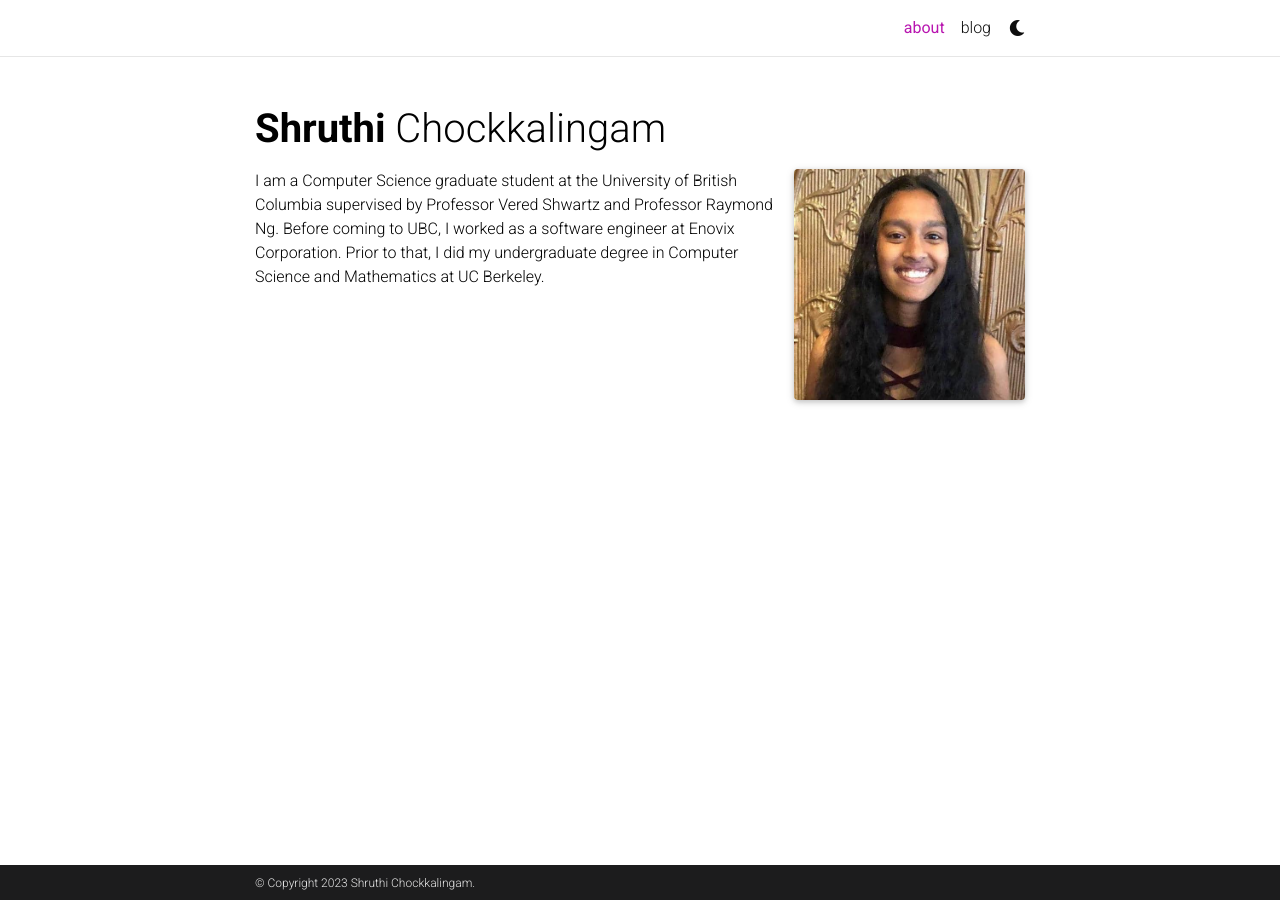
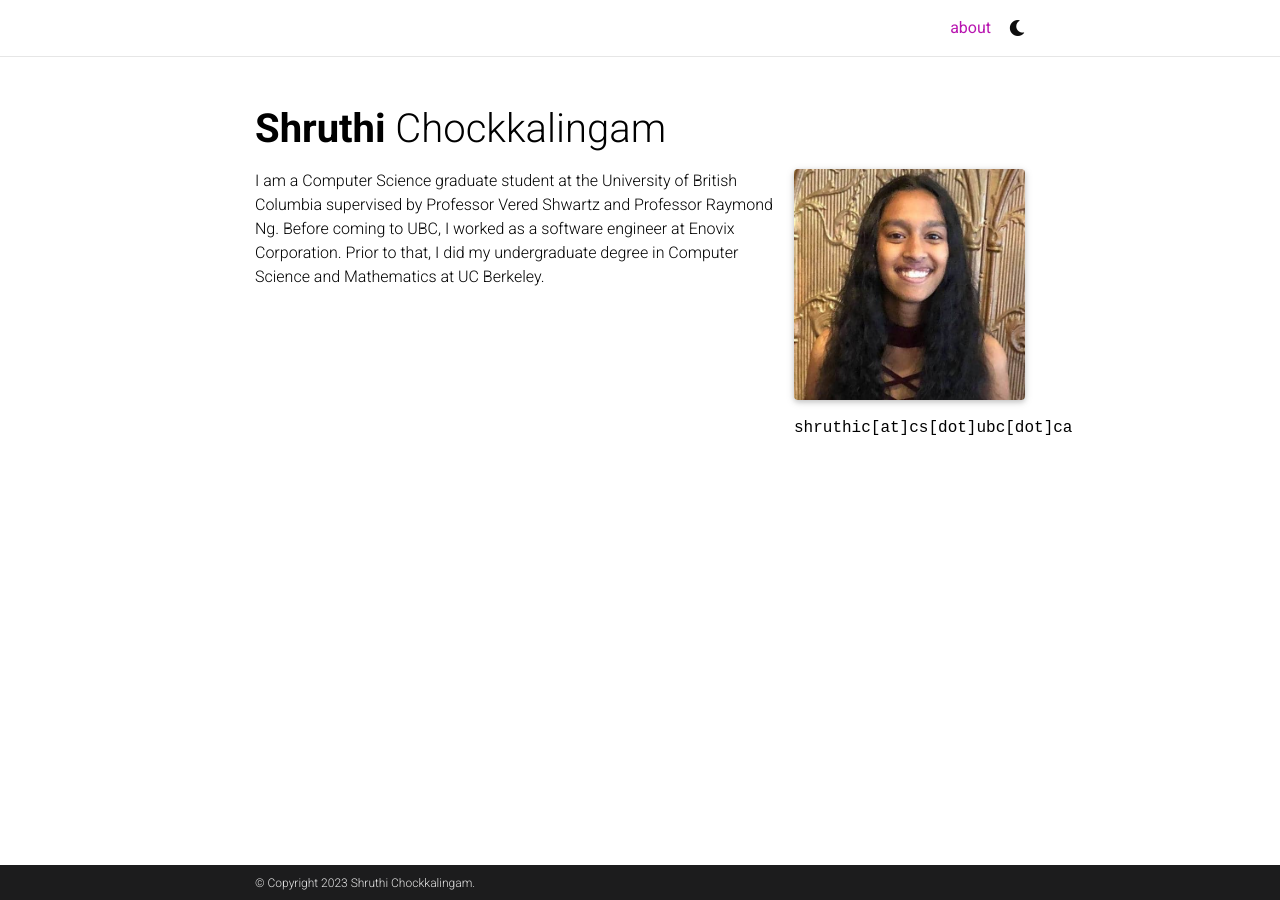
Before and after one commit to shruthichock/shruthichock.github.io, a Jekyll site: the page built from _pages/about.md, in a window 1280 px wide. Built offline with Jekyll 4.4.1, drawn with Linux system fonts in a browser that asks for light colours; full-size pictures stand in for the smaller copies a plugin makes; comment, search, counter and statistics services are not loaded; a style sheet for code colours, icons or effects is not loaded.

Commit message:
Added email ID

```diff
--- a/_config.yml
+++ b/_config.yml
@@ -120,7 +120,7 @@ bing_site_verification:  # out your bing-site-verification ID (Bing Webmaster)
 # -----------------------------------------------------------------------------
 
 blog_name: al-folio # blog_name will be displayed in your blog page
-blog_nav_title: blog # your blog must have a title for it to be displayed in the nav bar
+blog_nav_title: # your blog must have a title for it to be displayed in the nav bar
 blog_description: a simple whitespace theme for academics
 permalink: /blog/:year/:title/
 
--- a/_pages/about.md
+++ b/_pages/about.md
@@ -7,6 +7,7 @@ profile:
   align: right
   image: prof_pic.jpg
   image_circular: false # crops the image to make it circular
+  address: shruthic[at]cs[dot]ubc[dot]ca
 
 news: false  # includes a list of news items
 latest_posts: false  # includes a list of the newest posts
```
